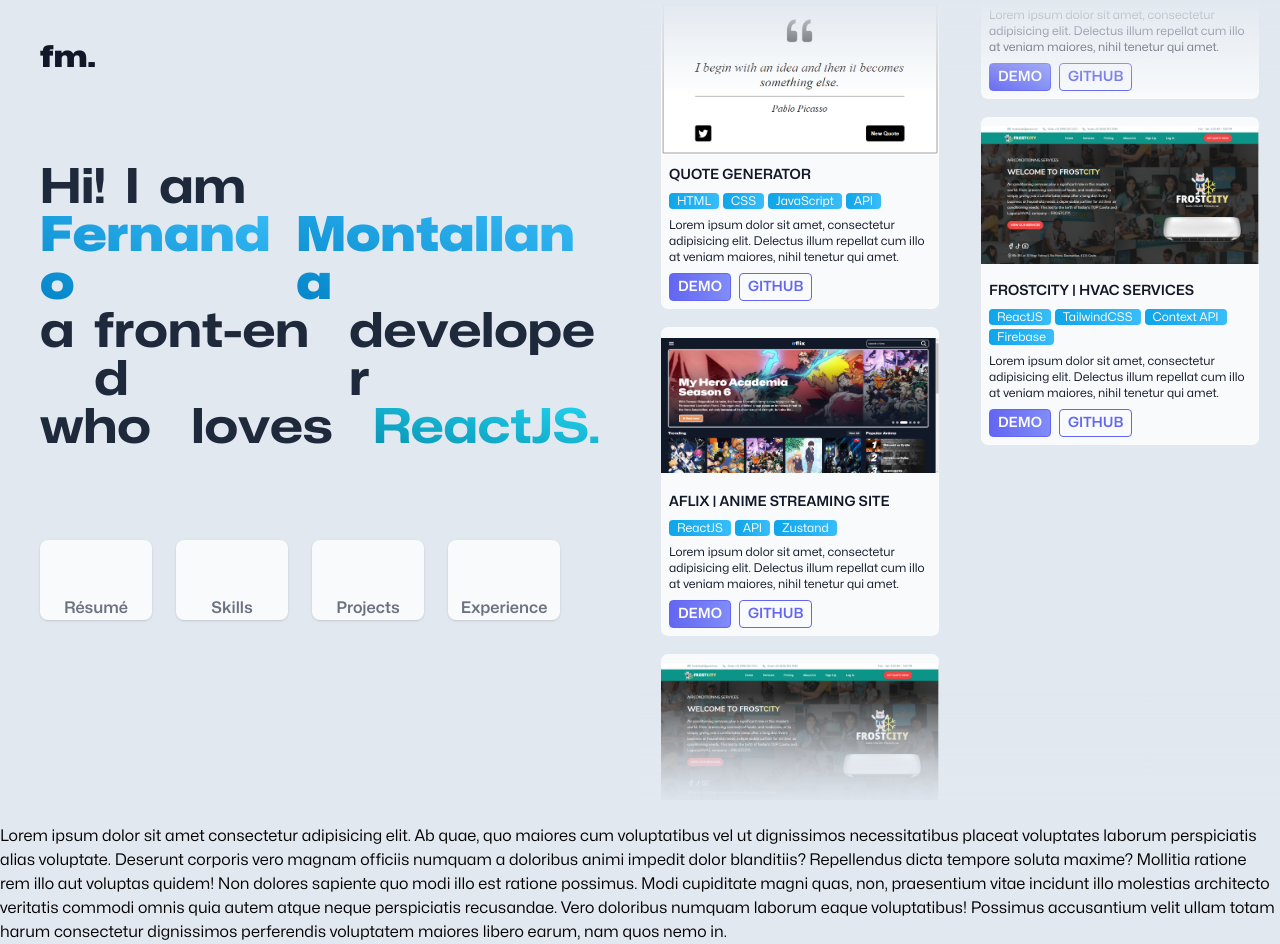
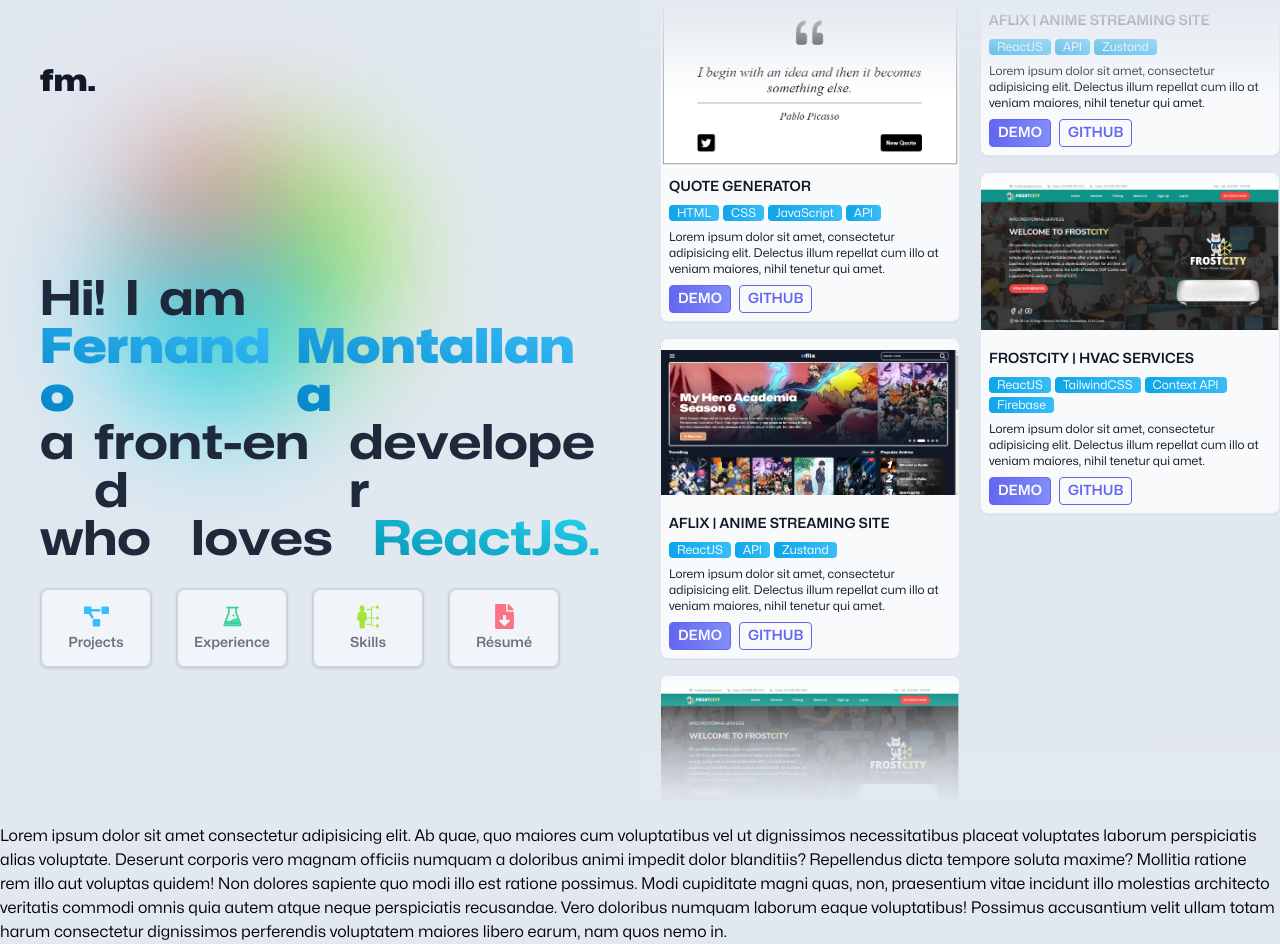
Before and after one commit to fmontallana/my-porfolio, a React (Vite) app: page / in a window 1280 px wide. Built offline with nearby package versions, Linux system fonts and the light colour scheme.

Commit message:
added blobs

```diff
--- a/package.json
+++ b/package.json
@@ -10,7 +10,8 @@
   },
   "dependencies": {
     "react": "^18.2.0",
-    "react-dom": "^18.2.0"
+    "react-dom": "^18.2.0",
+    "react-icons": "^4.7.1"
   },
   "devDependencies": {
     "@types/react": "^18.0.27",
--- /dev/null
+++ b/src/components/Blob.jsx
@@ -0,0 +1,24 @@
+import React, { useEffect, useState } from 'react'
+
+export default function Blob({ bgColor, size = "h-52 w-52" }) {
+
+    const [x, setX] = useState(Math.floor(Math.random() * 100))
+    const [y, setY] = useState(Math.floor(Math.random() * 100))
+    console.log(x, y)
+
+    useEffect(() => {
+        const interval = setInterval(() => {
+            setX(Math.floor(Math.random() * 100))
+            setY(Math.floor(Math.random() * 100))
+        }, 2000);
+
+        return () => {
+            clearInterval(interval);
+        }
+    }, [])
+
+
+    return (
+        <div style={{ transform: `translate(${x}%, ${y}%)` }} className={`absolute ${bgColor} rounded-full ${size} blur-3xl transition-transform ease-linear duration-[2000ms]`} />
+    )
+}
--- a/src/components/Card.jsx
+++ b/src/components/Card.jsx
@@ -25,7 +25,7 @@ export default function Card({ project }) {
         <div
             onMouseEnter={() => setIsHover(true)}
             onMouseLeave={() => setIsHover(false)}
-            className={`max-w-[300px] pb-2 flex flex-col gap-2 justify-start  transition-transform ease-linear flex-shrink-0 bg-slate-50 rounded-lg overflow-hidden  hover:shadow-xl border border-slate-200`}>
+            className={`w-[260px] lg:w-[300px] max-w-[300px] pb-2 flex flex-col gap-2 justify-start  transition-transform ease-linear flex-shrink-0 bg-slate-50 rounded-lg overflow-hidden shadow-sm hover:shadow-xl border border-slate-200 `}>
             <div className={`translate-x-[${translateX}px] flex transition-all ease-in duration-300`}>
                 {/* <img src={`https://picsum.photos/seed/${Math.floor(Math.random() * 99)}/300/200`} alt="" /> */}
                 {project?.images.map((img, index) => <div key={index} className={`${index !== translateX && "hidden"}  flex-shrink-0  w-full aspect-video object-cover grid place-items-center`}><img src={img} height="200px" /></div>)}
--- a/src/components/Hero.jsx
+++ b/src/components/Hero.jsx
@@ -2,18 +2,41 @@ import React from 'react'
 import { PROJECTS } from '../constant/projects'
 import Card from './Card'
 import SliderTrack from './SliderTrack'
+import { FaFileDownload, FaProjectDiagram } from 'react-icons/fa'
+import { GiSkills } from 'react-icons/gi'
+import { AiTwotoneExperiment } from 'react-icons/ai'
+import Blob from './Blob'
 
 export default function Hero() {
 
-    const Button = ({ title }) => <button className="flex-shrink-0 flex justify-center items-end  text-gray-500 font-semibold h-20 w-28  rounded-lg shadow bg-slate-50 hover:ring  hover:ring-indigo-400 ring-offset-2 ring-offset-slate-200 transition-all ease-in-out duration-300">{title}</button>
+    const Button = ({ title, icon: Icon, color }) => {
+
+        const hover = color === "-sky-400" ? "hover:border-sky-400" : color === "-emerald-400" ? "hover:border-emerald-400" : color === "-rose-400" ? "hover:border-rose-400" : "hover:border-lime-400"
+
+        const text = color === "-sky-400" ? "text-sky-400" : color === "-emerald-400" ? "text-emerald-400" : color === "-rose-400" ? "text-rose-400" : "text-lime-400"
+
+        return (
+            <button className={`bg-slate-100 py-1 flex-shrink-0 gap-1 flex flex-col justify-center items-center text-xs  lg:text-sm text-gray-500 font-semibold  w-20 lg:h-20 lg:w-28  rounded-lg shadow border-2 border-slate-300  ${hover} ring-offset-2 ring-offset-slate-200 transition-all ease-in-out duration-300 `}>
+                <Icon className={text} size={25} />
+                <span>{title}</span>
+            </button>
+        )
+    }
 
     const Char = ({ text, color }) => text.split("").map((char) => <p className={`hover:animate-bounce ${color} inline-block cursor-none`}>{char}</p>)
+
+
     return (
         <section className=" w-full h-full flex flex-col lg:flex-row overflow-y-hidden">
-            <div className=" px-4 py-2 lg:py-10 lg:px-10 text-slate-800 flex flex-col gap-6 justify-start items-start flex-shrink-0  h-5/6 lg:h-full w-full lg:w-3/6 " >
-
+            <div className=" px-4 py-2 lg:py-10 lg:px-10 text-slate-800 flex flex-col gap-6 justify-start items-start flex-shrink-0  h-5/6 lg:h-full w-full lg:w-3/6" >
+                <div className='relative w-[100%] z-[1]'>
+                    <Blob bgColor={"bg-lime-400"} size="h-48 w-48" />
+                    <Blob bgColor={"bg-cyan-400"} size="h-52 w-52" />
+                    <Blob bgColor={"bg-rose-400"} size="h-32 w-32" />
+                </div>
                 <a href='/' className="font-black stretch-125 text-gray-900 text-3xl z-20 hover:underline ">fm.</a>
-                <div className="py-16 text-2xl lg:text-5xl w-full flex flex-col select-none">
+                <div className='h-48 lg:h-32'></div>
+                <div className="z-[2] text-2xl lg:text-5xl w-full flex flex-col select-none">
                     <div className=" w-full flex justify-start gap-5">
                         {"Hi! I am".split(" ").map((char, index) => <p key={index} className={'font-black lg:font-bold stretch-125'}>
                             <Char text={char} color="hover:text-sky-600" />
@@ -43,15 +66,15 @@ export default function Hero() {
                     </div>
                 </div>
                 {/* buttons */}
-                <div className="hidden w-full lg:flex justify-start gap-6 pb-20 z-20">
-                    <Button title="Résumé " />
-                    <Button title="Skills" />
-                    <Button title="Projects" />
-                    <Button title="Experience" />
+                <div className=" w-full flex justify-start gap-1 lg:gap-6 pb-20 z-20">
+                    <Button title="Projects" color="-sky-400" icon={FaProjectDiagram} />
+                    <Button title="Experience" color="-emerald-400" icon={AiTwotoneExperiment} />
+                    <Button title="Skills" color="-lime-400" icon={GiSkills} />
+                    <Button title="Résumé" color="-rose-400" icon={FaFileDownload} />
                 </div>
             </div>
 
-            <div className="relative flex flex-col lg:flex-row justify-start  flex-shrink-0  h-full lg:h-screen w-full lg:w-3/6 ">
+            <div className="relative flex flex-col lg:flex-row justify-start  flex-shrink-0  h-full lg:h-screen w-full lg:w-3/6 overflow-hidden">
                 {/* scroll up */}
                 {/* <div className=" absolute  bg-transparent h-full w-full z-10"> */}
                 <div className="z-10 hidden lg:block absolute top-0 left-0 bg-gradient-to-b from-slate-200 to-transparent h-24 w-full"></div>
@@ -65,7 +88,7 @@ export default function Hero() {
                     </SliderTrack>
                 </div>
                 {/* scroll down */}
-                <div className="hidden lg:max-w-[340px] lg:block group overflow-y-hidden">
+                <div className="hidden lg:max-w-[340px] lg:block group overflow-hidden">
                     <SliderTrack scrollType="lg:animate-scrollDown animate-scrollRight">
                         {PROJECTS.map((project) => <Card project={project} />)}
                         {PROJECTS.map((project) => <Card project={project} />)}
--- a/src/components/SliderTrack.jsx
+++ b/src/components/SliderTrack.jsx
@@ -1,6 +1,6 @@
 import React from 'react'
 
 export default function SliderTrack({ scrollType, children }) {
-    return <div className={` group-hover:animation-pause flex lg:flex-col gap-4 w-[calc(300px * 4)] lg:h-[calc(384px * 4)] lg:w-86 px-5 lg:overflow-y-hidden  ${scrollType}`}>{children}</div>
+    return <div className={`pb-10 group-hover:animation-pause flex lg:flex-col gap-4 w-[calc(300px * 4)] lg:h-[calc(384px * 4)] lg:w-86 px-5 lg:overflow-y-hidden  ${scrollType}`}>{children}</div>
 
 }
```
Also changed, not shown: 1 other file (tests, documents, lock files or other folders).
